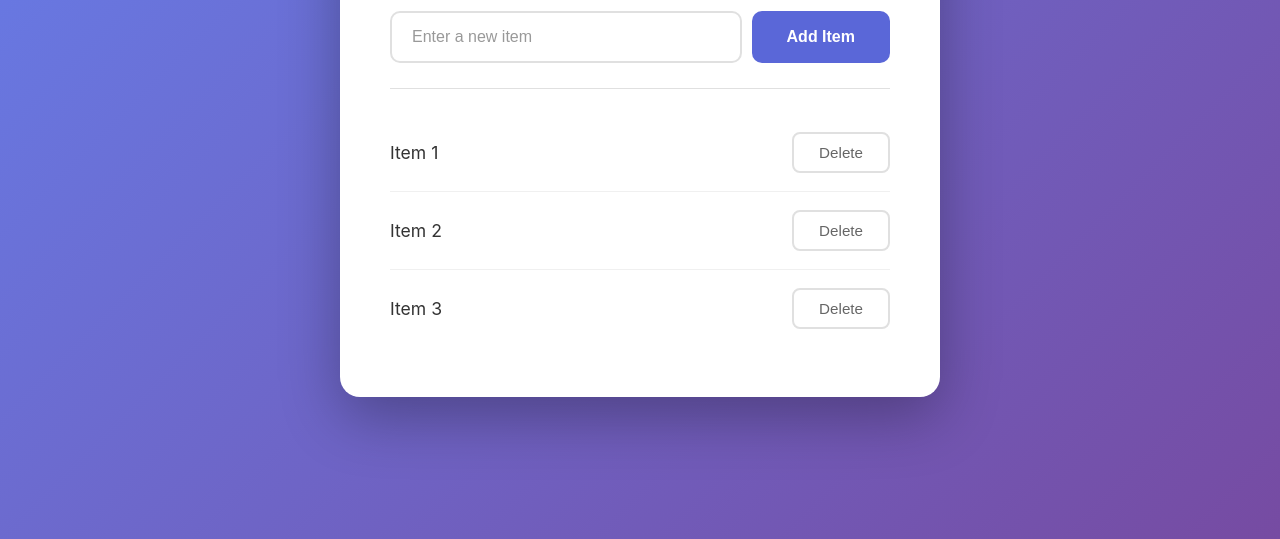
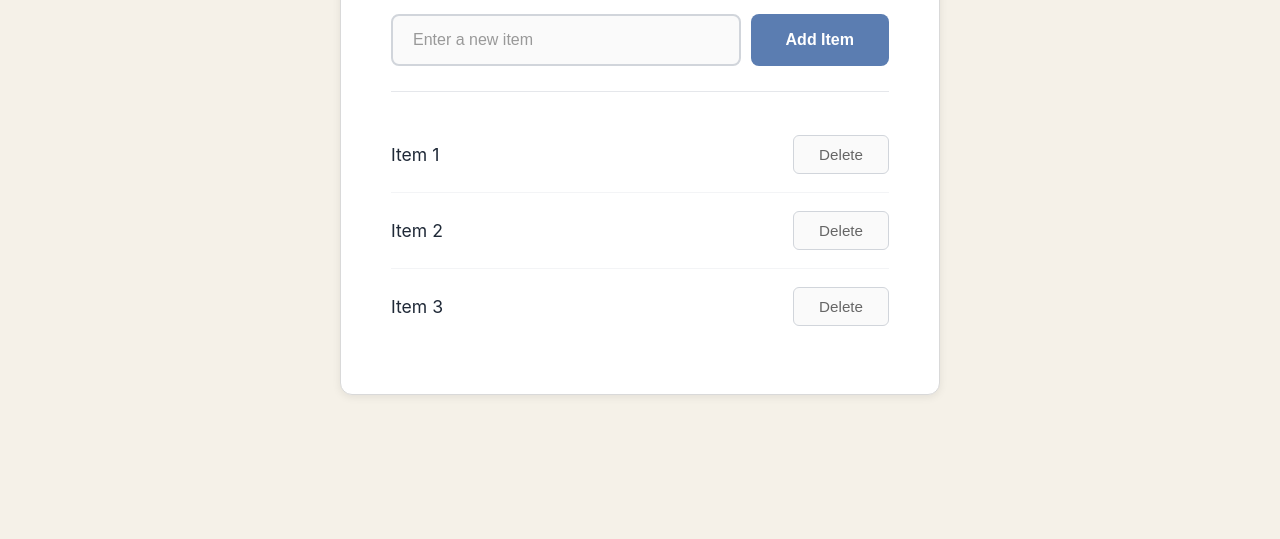
Before and after one commit to mohamed-arab1/Dynamic-List, a website: page index.html in a window 1280 px wide. Shown: the part 261-800 px from the top of the page. Drawn offline with nearby package versions, Linux system fonts and the light colour scheme.

Commit message:
Update styles in CSS for improved aesthetics and consistency. Changes include background color adjustments, border and shadow refinements, and hover effects enhancements for buttons and input fields.

```diff
--- a/css/styles.css
+++ b/css/styles.css
@@ -6,7 +6,7 @@
 
 body {
     font-family: -apple-system, BlinkMacSystemFont, 'Segoe UI', Roboto, Oxygen, Ubuntu, Cantarell, sans-serif;
-    background: linear-gradient(135deg, #667eea 0%, #764ba2 100%);
+    background: #f5f1e8;
     min-height: 100vh;
     display: flex;
     justify-content: center;
@@ -19,15 +19,16 @@ body {
    ====================== */
 .container {
     background: white;
-    border-radius: 20px;
-    box-shadow: 0 20px 60px rgba(0, 0, 0, 0.3);
+    border-radius: 12px;
+    border: 1px solid #d9d9d9;
+    box-shadow: 0 2px 8px rgba(0, 0, 0, 0.08);
     padding: 50px;
     max-width: 600px;
     width: 100%;
 }
 
 h1 {
-    color: #333;
+    color: #2d3748;
     font-size: 2.5rem;
     margin-bottom: 30px;
     font-weight: 700;
@@ -43,14 +44,16 @@ h1 {
     flex: 1;
     padding: 15px 20px;
     font-size: 1rem;
-    border: 2px solid #e0e0e0;
-    border-radius: 10px;
+    border: 2px solid #d1d5db;
+    border-radius: 8px;
     outline: none;
     transition: border-color 0.3s;
+    background: #fafafa;
 }
 
 #itemInput:focus {
-    border-color: #667eea;
+    border-color: #5a67d8;
+    background: white;
 }
 
 #itemInput::placeholder {
@@ -59,10 +62,10 @@ h1 {
 
 #addButton {
     padding: 15px 35px;
-    background: #5a67d8;
+    background: #5b7db1;
     color: white;
     border: none;
-    border-radius: 10px;
+    border-radius: 8px;
     font-size: 1rem;
     font-weight: 600;
     cursor: pointer;
@@ -70,7 +73,7 @@ h1 {
 }
 
 #addButton:hover {
-    background: #4c51bf;
+    background: #4a6a99;
 }
 
 #addButton:active {
@@ -79,10 +82,10 @@ h1 {
 
 .delete-button {
     padding: 10px 25px;
-    background: white;
+    background: #fafafa;
     color: #666;
-    border: 2px solid #e0e0e0;
-    border-radius: 8px;
+    border: 1px solid #d1d5db;
+    border-radius: 6px;
     font-size: 0.95rem;
     font-weight: 500;
     cursor: pointer;
@@ -91,12 +94,12 @@ h1 {
 
 .delete-button:hover {
     background: #fee;
-    border-color: #feb2b2;
-    color: #e53e3e;
+    border-color: #fca5a5;
+    color: #dc2626;
 }
 
 #errorMessage {
-    color: #e53e3e;
+    color: #dc2626;
     font-size: 0.95rem;
     margin-bottom: 15px;
     font-weight: 500;
@@ -105,7 +108,7 @@ h1 {
 
 hr {
     border: none;
-    border-top: 1px solid #e0e0e0;
+    border-top: 1px solid #e5e7eb;
     margin: 25px 0;
 }
 
@@ -118,7 +121,7 @@ hr {
     justify-content: space-between;
     align-items: center;
     padding: 18px 0;
-    border-bottom: 1px solid #f0f0f0;
+    border-bottom: 1px solid #f3f4f6;
     animation: slideIn 0.3s ease;
 }
 
@@ -128,7 +131,7 @@ hr {
 
 .item-text {
     font-size: 1.1rem;
-    color: #333;
+    color: #1f2937;
     flex: 1;
 }
 
```
